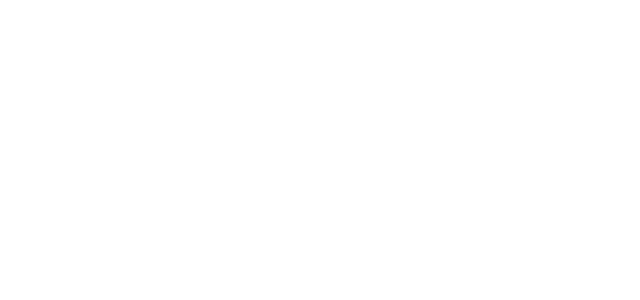
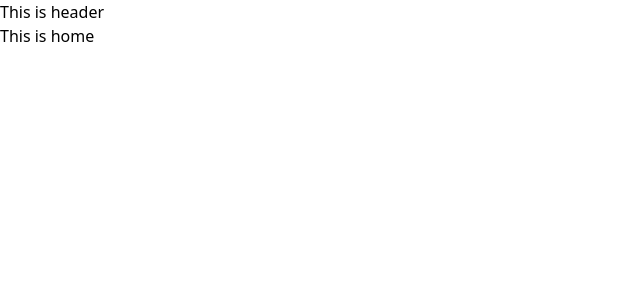
Before and after one commit to s-m-saifullah/Plastic-Surgeon-Client, a React (Vite) app: page / in a window 1280 px wide. Shown: the top 300 px of the page, without its empty margins (0-640 px from the left). Built offline with nearby package versions, Linux system fonts and the light colour scheme.

Commit message:
set up basic layout and routes

```diff
--- a/src/App.jsx
+++ b/src/App.jsx
@@ -1,5 +1,12 @@
+import { RouterProvider } from "react-router-dom";
+import router from "./routers/router";
+
 function App() {
-  return <div></div>;
+  return (
+    <div>
+      <RouterProvider router={router}></RouterProvider>
+    </div>
+  );
 }
 
 export default App;
--- /dev/null
+++ b/src/layout/Main.jsx
@@ -0,0 +1,14 @@
+import React from "react";
+import { Outlet } from "react-router-dom";
+import Header from "../pages/shared/Header";
+
+const Main = () => {
+  return (
+    <div>
+      <Header />
+      <Outlet />
+    </div>
+  );
+};
+
+export default Main;
--- /dev/null
+++ b/src/pages/Home/Home.jsx
@@ -0,0 +1,11 @@
+import React from "react";
+
+const Home = () => {
+  return (
+    <div>
+      <h2>This is home</h2>
+    </div>
+  );
+};
+
+export default Home;
--- /dev/null
+++ b/src/pages/shared/Header.jsx
@@ -0,0 +1,11 @@
+import React from "react";
+
+const Header = () => {
+  return (
+    <div>
+      <h2>This is header</h2>
+    </div>
+  );
+};
+
+export default Header;
--- /dev/null
+++ b/src/routers/router.jsx
@@ -0,0 +1,18 @@
+import { createBrowserRouter } from "react-router-dom";
+import Home from "../pages/Home/Home";
+import Main from "../layout/Main";
+
+const router = createBrowserRouter([
+  {
+    path: "/",
+    element: <Main />,
+    children: [
+      {
+        path: "/",
+        element: <Home />,
+      },
+    ],
+  },
+]);
+
+export default router;
```
Also changed, not shown: src/firebase/firebase.config.js (added).
